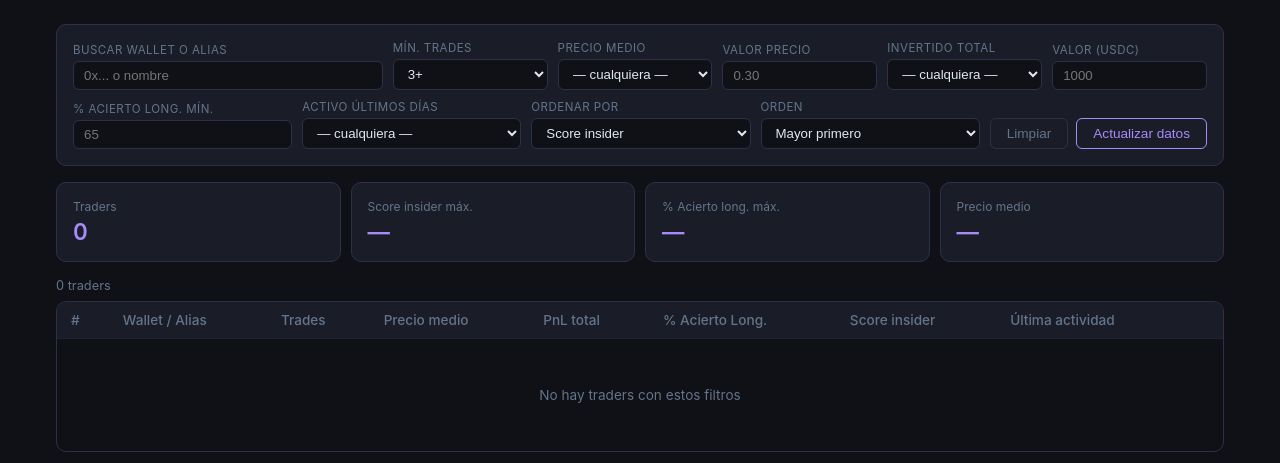
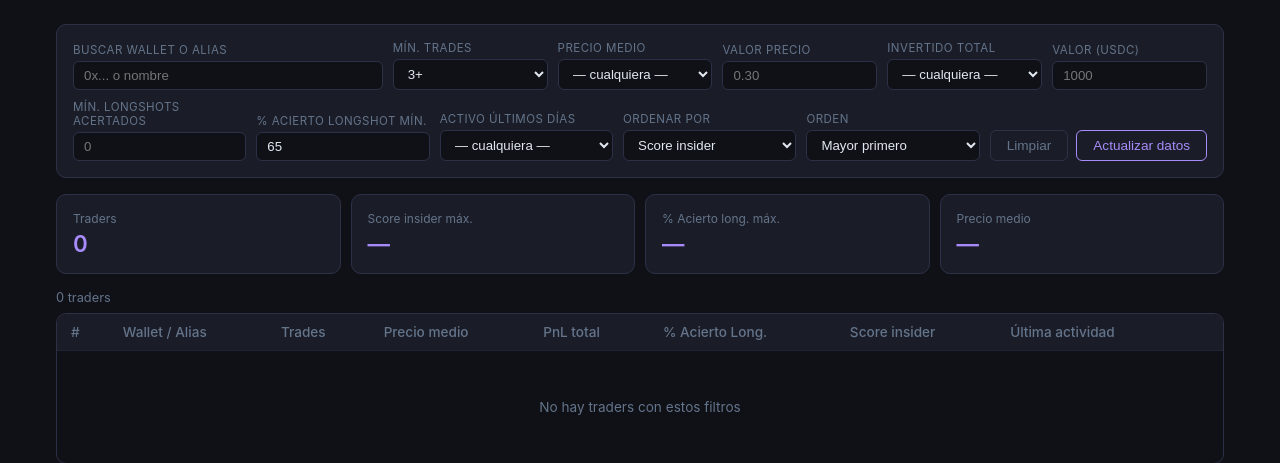
Before and after one commit to adnara12/polymarket-app, a Flask app: page / in a window 1280 px wide. Shown: the part 62-525 px from the top of the page. Run offline with Flask 3, Linux system fonts and the light colour scheme; data that the repository does not hold is empty; some libraries are stand-ins or nearby versions.

Commit message:
feat: filtros de longshots en frontend + historial completo de trades
- Aumenta max_trades a 5000 para descargar todo el historial de cada trader
- Añade filtro "Mín. longshots acertados" (filtra por longshots_ganados >= N)
- Filtro "% acierto longshot mín." ahora tiene valor por defecto 65%
- resetFilters() restaura el default de 65% en vez de vaciar el campo

Co-Authored-By: Claude Sonnet 4.6 <noreply@anthropic.com>

```diff
--- a/scraper.py
+++ b/scraper.py
@@ -294,8 +294,8 @@ def scrape_from_leaderboard(n_traders=100, max_trades=200, workers=5,
     return total_trades
 
 def run_scraper(pages=10):
-    return scrape_from_leaderboard(n_traders=100, max_trades=200)
+    return scrape_from_leaderboard(n_traders=100, max_trades=5000)
 
 if __name__ == "__main__":
     init_db()
-    scrape_from_leaderboard(n_traders=100, max_trades=200)
+    scrape_from_leaderboard(n_traders=100, max_trades=5000)
--- a/templates/index.html
+++ b/templates/index.html
@@ -147,8 +147,12 @@
       </div>
       <div class="filters-row" style="margin-top:10px">
         <div class="filter-group">
-          <label>% Acierto long. mín.</label>
-          <input type="number" id="f-longshot" placeholder="65" min="0" max="100" oninput="applyFilters()">
+          <label>Mín. longshots acertados</label>
+          <input type="number" id="f-min-longshots" placeholder="0" min="0" step="1" oninput="applyFilters()">
+        </div>
+        <div class="filter-group">
+          <label>% Acierto longshot mín.</label>
+          <input type="number" id="f-longshot" value="65" min="0" max="100" oninput="applyFilters()">
         </div>
         <div class="filter-group">
           <label>Activo últimos días</label>
@@ -291,13 +295,14 @@ function updateStats(traders) {
 }
 
 function applyFilters() {
-  var search   = document.getElementById('f-search').value.toLowerCase();
-  var priceOp  = document.getElementById('f-price-op').value;
-  var priceVal = parseFloat(document.getElementById('f-price-val').value);
-  var invOp    = document.getElementById('f-inv-op').value;
-  var invVal   = parseFloat(document.getElementById('f-inv-val').value);
-  var longshot = parseFloat(document.getElementById('f-longshot').value) || 0;
-  var days     = parseInt(document.getElementById('f-days').value) || 0;
+  var search        = document.getElementById('f-search').value.toLowerCase();
+  var priceOp       = document.getElementById('f-price-op').value;
+  var priceVal      = parseFloat(document.getElementById('f-price-val').value);
+  var invOp         = document.getElementById('f-inv-op').value;
+  var invVal        = parseFloat(document.getElementById('f-inv-val').value);
+  var minLongshots  = parseInt(document.getElementById('f-min-longshots').value) || 0;
+  var longshot      = parseFloat(document.getElementById('f-longshot').value) || 0;
+  var days          = parseInt(document.getElementById('f-days').value) || 0;
   var sortKey  = document.getElementById('f-sort').value;
   var sortAsc  = document.getElementById('f-order').value === 'asc';
   var cutoff   = days ? new Date(Date.now() - days*86400000) : null;
@@ -312,6 +317,7 @@ function applyFilters() {
       if (invOp === 'gt' && (t.total_invested||0) <= invVal) return false;
       if (invOp === 'lt' && (t.total_invested||0) >= invVal) return false;
     }
+    if (minLongshots && (t.longshots_ganados||0) < minLongshots) return false;
     if (longshot && (t.longshot_win_rate||0) < longshot) return false;
     if (cutoff && t.last_seen && new Date(t.last_seen) < cutoff) return false;
     return true;
@@ -335,7 +341,8 @@ function resetFilters() {
   document.getElementById('f-price-val').value = '';
   document.getElementById('f-inv-op').value = '';
   document.getElementById('f-inv-val').value = '';
-  document.getElementById('f-longshot').value = '';
+  document.getElementById('f-min-longshots').value = '';
+  document.getElementById('f-longshot').value = '65';
   document.getElementById('f-days').value = '';
   document.getElementById('f-sort').value = 'insider_score';
   document.getElementById('f-order').value = 'desc';
```
